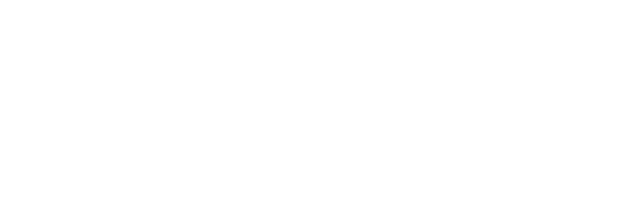
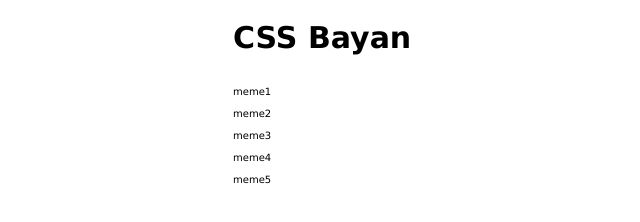
Before and after one commit to severgun/cssBayan, a plain HTML site: page cssBayan/index.html in a window 1280 px wide. Shown: the whole page, without its empty margins (107-747 px from the left). Drawn offline with Linux system fonts and the light colour scheme.

Commit message:
feat: add basic mockup (Sun 2023-03-12 13:06:19)

```diff
--- a/cssBayan/index.html
+++ b/cssBayan/index.html
@@ -8,5 +8,45 @@
   <title>cssBayan</title>
 </head>
 <body>
+  <div class="wrapper">
+    <h1>CSS Bayan</h1>
+    <div class="bayan">
+      <div class="bayan-item">
+        <input type="radio" class="bayan-item-input" name="bayan" id="radio-item1" checked></input>
+        <label class="bayan-item-label" for="radio-item1">
+          <div class="bayan-item-title">meme1</div>
+          <div class="bayan-content"></div>
+        </label>
+      </div>
+      <div class="bayan-item">
+        <input type="radio" class="bayan-item-input" name="bayan" id="radio-item2"></input>
+        <label class="bayan-item-label" for="radio-item2">
+          <div class="bayan-item-title">meme2</div>
+          <div class="bayan-content"></div>
+        </label>
+      </div>
+      <div class="bayan-item">
+        <input type="radio" class="bayan-item-input" name="bayan" id="radio-item3"></input>
+        <label class="bayan-item-label" for="radio-item3">
+          <div class="bayan-item-title">meme3</div>
+          <div class="bayan-content"></div>
+        </label>
+      </div>
+      <div class="bayan-item">
+        <input type="radio" class="bayan-item-input" name="bayan" id="radio-item4"></input>
+        <label class="bayan-item-label" for="radio-item4">
+          <div class="bayan-item-title">meme4</div>
+          <div class="bayan-content"></div>
+        </label>
+      </div>
+      <div class="bayan-item">
+        <input type="radio" class="bayan-item-input" name="bayan" id="radio-item5"></input>
+        <label class="bayan-item-label" for="radio-item5">
+          <div class="bayan-item-title">meme5</div>
+          <div class="bayan-content"></div>
+        </label>
+      </div>
+    </div>
+  </div>
 </body>
 </html>
--- a/cssBayan/style.css
+++ b/cssBayan/style.css
@@ -0,0 +1,25 @@
+* {
+  box-sizing: border-box;
+}
+
+html {
+  font-size: 62.5%;
+  font-family: Verdana, Geneva, Tahoma, sans-serif;
+}
+
+h1 {
+  font-size: 3rem;
+}
+
+.wrapper {
+  margin: 2rem auto;
+  max-width: 60rem;
+}
+
+.bayan-item:hover * {
+  cursor: pointer;
+}
+
+.bayan-item-input {
+  appearance: none;
+}
```
